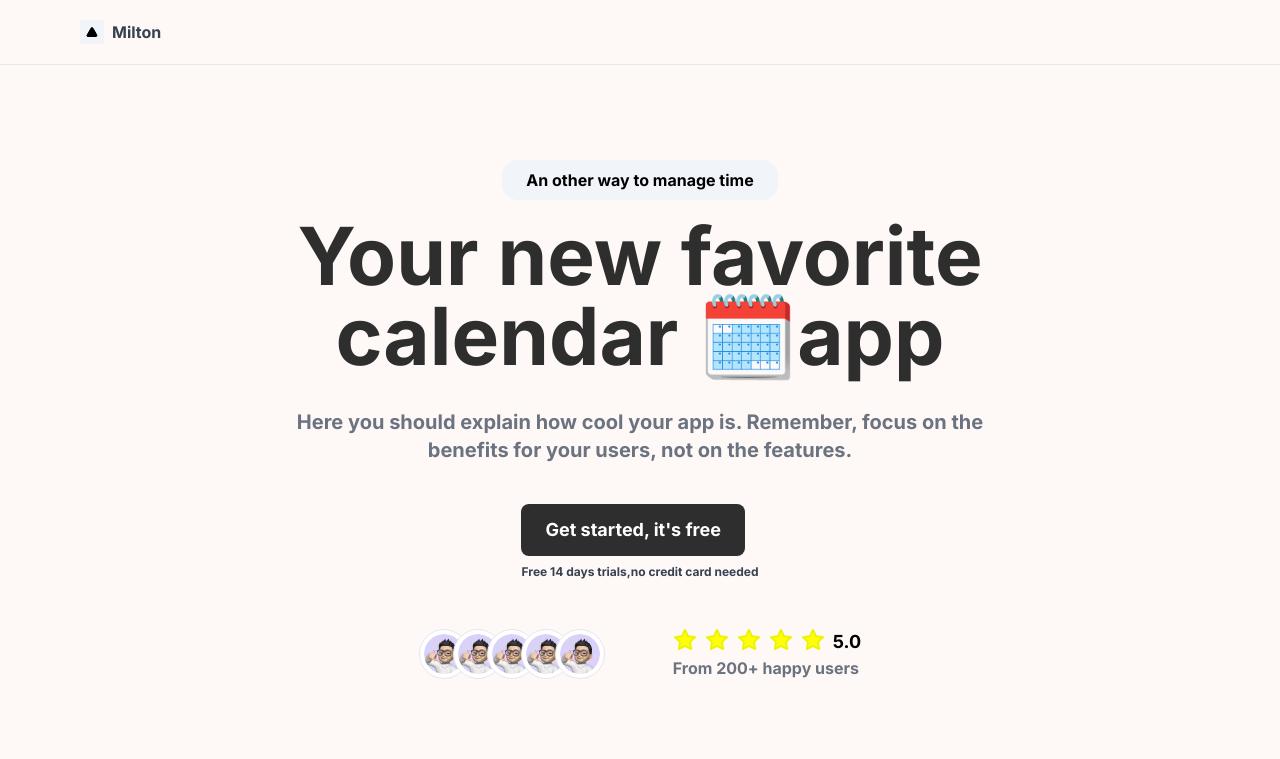
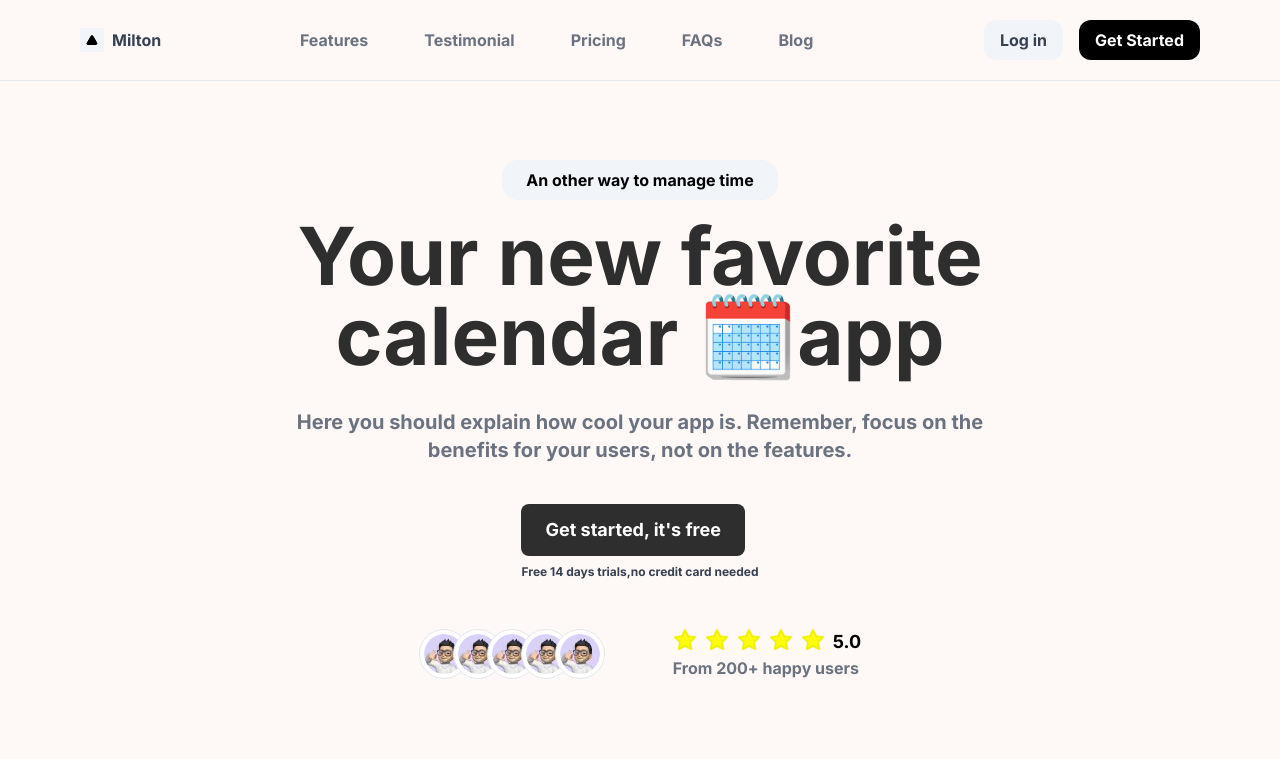
Before and after one commit to maheshpatil132/task, a React (Create React App) app: page / in a window 1280 px wide. Shown: the top 759 px of the page. Built offline with nearby package versions, Linux system fonts and the light colour scheme.

Commit message:
final update for UI

```diff
--- a/src/Components/Layouts/Header.js
+++ b/src/Components/Layouts/Header.js
@@ -6,7 +6,6 @@ const Header = () => {
     const navmenu = ['Features', 'Testimonial', 'Pricing', 'FAQs', 'Blog']
     const [show, setShow] = useState(false)
 
-    console.log(show || window.screen.width > 1024);
 
     return (
         <header className='px-4 z-50 fixed left-0 bg-[#fef9f6] top-0 w-full flex  items-center py-5 lg:px-20 border-b'>
@@ -18,8 +17,8 @@ const Header = () => {
                     Milton
                 </h1>
             </div>
-{  show &&
-            <nav className={'left-0 px-4 py-12 bg-slate-50 lg:bg-transparent lg:p-0 gap-8 w-full lg:flex-row flex-col absolute lg:relative top-full flex justify-between items-center'}>
+
+            <nav className={` ${!show && 'hidden'} text-center left-0 px-4 py-12 bg-slate-50 lg:bg-transparent lg:p-0 gap-8 w-full lg:flex-row flex-col absolute lg:relative top-full lg:flex justify-between items-center`}>
                 <ul className=' mx-auto lg:flex-row gap-4 flex flex-col  '>
                     {
                         navmenu.map((elem, index) => {
@@ -31,12 +30,12 @@ const Header = () => {
                         })
                     }
                 </ul>
-                <div className=' flex flex-col lg:flex-row gap-4' >
-                    <button className=' hover:scale-110 transition-all px-4 py-2 bg-slate-100 text-gray-700 rounded-xl font-semibold'>Log in</button>
-                    <button className=' hover:scale-110 transition-all px-4 py-2 bg-black text-white rounded-xl font-semibold'>Get Started</button>
+                <div className=' flex justify-center items-center my-4 lg:my-0 flex-col lg:flex-row gap-4' >
+                    <button className=' w-fit hover:scale-110 transition-all px-4 py-2 bg-slate-100 text-gray-700 rounded-xl font-semibold'>Log in</button>
+                    <button className=' w-fit hover:scale-110 transition-all px-4 py-2 bg-black text-white rounded-xl font-semibold'>Get Started</button>
                 </div>
             </nav>
-            }
+
 
             <div onClick={()=>{ setShow(!show) }} className=' ml-auto block lg:hidden'>
                { !show ? <Menu /> : < X /> }
```
